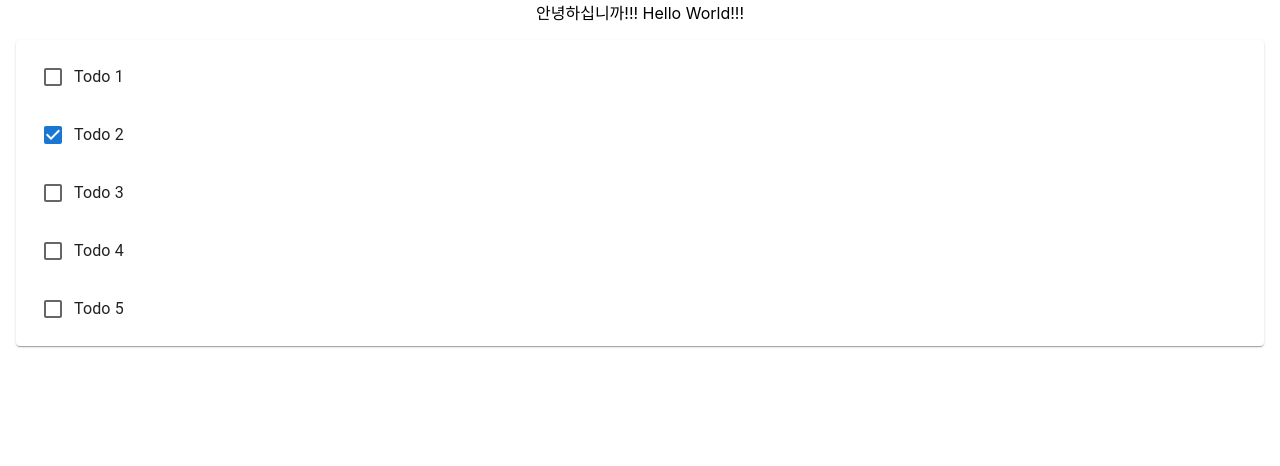
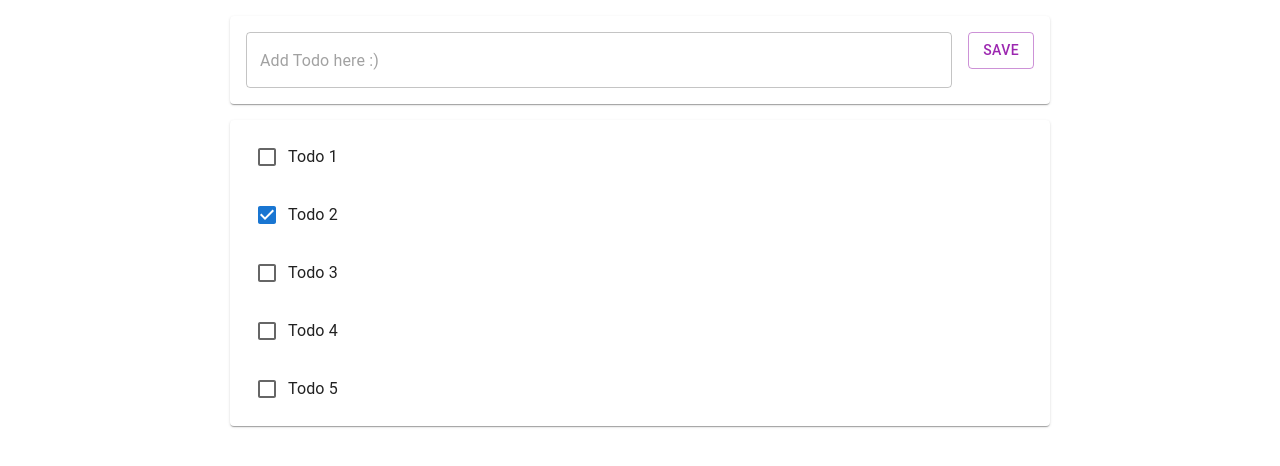
Before and after one commit to BearWithpy/Webkit640_Todo.v2_Front, a React (Create React App) app: page / in a window 1280 px wide. Shown: the top 466 px of the page. Built offline with nearby package versions, Linux system fonts and the light colour scheme.

Commit message:
10. func - React Event Handler: 여러 번 추가되는 에러 존재

```diff
--- /dev/null
+++ b/src/AddTodo.js
@@ -0,0 +1,51 @@
+import { Button, Grid, Paper, TextField } from "@mui/material"
+import React, { useState } from "react"
+
+const AddTodo = ({ add, items, setItems }) => {
+    const [item, setItem] = useState({ title: "" })
+
+    const onInputChange = (e) => {
+        item.title = e.target.value
+        setItem({ title: item.title })
+    }
+    const onButtonClick = (e) => {
+        add(item)
+        setItems([...items, item])
+        setItem({ title: "" })
+    }
+    const enterKeyEventHandler = (e) => {
+        if (e.key === "Enter") {
+            onButtonClick()
+        }
+    }
+
+    return (
+        <div>
+            <Paper style={{ margin: 16, padding: 16 }}>
+                <Grid container>
+                    <Grid xs={11} md={11} item style={{ paddingRight: 16 }}>
+                        <TextField
+                            placeholder="Add Todo here :)"
+                            fullWidth
+                            onChange={onInputChange}
+                            value={item.title}
+                            onKeyDown={enterKeyEventHandler}
+                        />
+                    </Grid>
+                    <Grid xs={1} md={1} item>
+                        <Button
+                            fullWidth
+                            color="secondary"
+                            variant="outlined"
+                            onClick={onButtonClick}
+                        >
+                            Save
+                        </Button>
+                    </Grid>
+                </Grid>
+            </Paper>
+        </div>
+    )
+}
+
+export default AddTodo
--- a/src/App.js
+++ b/src/App.js
@@ -1,19 +1,25 @@
 import "./App.css"
 
 import Todo from "./Todo"
-import { List, Paper } from "@mui/material"
+import { Container, List, Paper } from "@mui/material"
 
-import React from "react"
-import Hello from "./Hello"
+import React, { useState } from "react"
+import AddTodo from "./AddTodo"
 
 const App = () => {
-    const items = [
+    const [items, setItems] = useState([
         { id: "ID-0", title: "Todo 1", done: false },
         { id: "ID-1", title: "Todo 2", done: true },
         { id: "ID-2", title: "Todo 3", done: false },
         { id: "ID-3", title: "Todo 4", done: false },
         { id: "ID-4", title: "Todo 5", done: false },
-    ]
+    ])
+
+    const add = (i) => {
+        i.id = "ID-" + items.length
+        i.done = false
+        items.push(i)
+    }
 
     const todoItems = items.length > 0 && (
         <Paper style={{ margin: 16 }}>
@@ -27,8 +33,11 @@ const App = () => {
 
     return (
         <div className="App">
-            <Hello />
-            {todoItems}
+            {/* <Hello /> */}
+            <Container maxWidth="md">
+                <AddTodo add={add} items={items} setItems={setItems} />
+                <div className="todoList">{todoItems}</div>
+            </Container>
         </div>
     )
 }
```
Also changed, not shown: src/index.js (+10 -10 lines).
